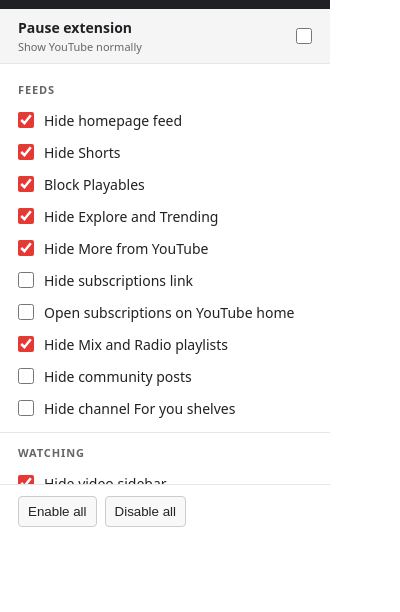
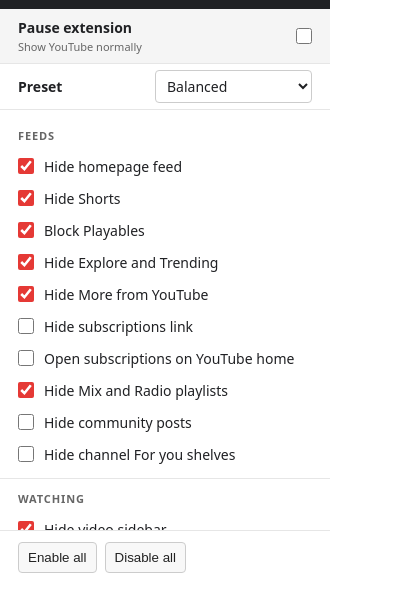
Before and after one commit to DeclanRiedel/QuietTube, a browser extension: page popup.html in a window 400 px wide. Shown: the part 66-678 px from the top of the page. Drawn offline with Linux system fonts and the light colour scheme.

Commit message:
Add focus presets to popup

```diff
--- a/popup.css
+++ b/popup.css
@@ -9,6 +9,9 @@
 .pause-control { display: flex; align-items: center; min-height: 55px; padding: 8px 18px; background: #f5f5f5; border-bottom: 1px solid #e6e6e6; }
 .pause-control span { display: flex; flex-direction: column; gap: 2px; }
 .pause-control small { color: #666; font-size: 11px; }
+.preset-control { display: flex; align-items: center; gap: 12px; min-height: 43px; padding: 6px 18px; border-bottom: 1px solid #e6e6e6; }
+.preset-control span { flex: 1; font-weight: 600; }
+.preset-control select { min-width: 150px; padding: 5px 7px; border: 1px solid #ccc; border-radius: 4px; background: #fff; color: #202124; font: inherit; }
 section { padding: 8px 18px; }
 section + section { border-top: 1px solid #e6e6e6; }
 h2 { margin: 4px 0 7px; color: #666; font-size: 11px; letter-spacing: .08em; text-transform: uppercase; }
@@ -23,7 +26,8 @@
   body { color: #eee; background: #292a2d; }
   .pause-control { background: #333437; border-color: #444; }
   .pause-control small { color: #aaa; }
-  section + section, footer { border-color: #444; }
+  section + section, footer, .preset-control { border-color: #444; }
+  .preset-control select { background: #3a3b3e; color: #eee; border-color: #555; }
   h2, #status { color: #aaa; }
   button { color: #eee; background: #3a3b3e; border-color: #555; }
   button:hover { background: #48494c; }
--- a/popup.html
+++ b/popup.html
@@ -15,6 +15,12 @@
     <span><strong>Pause extension</strong><small>Show YouTube normally</small></span>
     <input id="paused" type="checkbox">
   </label>
+  <label class="preset-control" for="preset">
+    <span>Preset</span>
+    <select id="preset">
+      <option value="custom">Custom</option>
+    </select>
+  </label>
   <main id="settings" aria-label="YouTube settings"></main>
   <footer>
     <button id="enable-all" type="button">Enable all</button>
--- a/popup.js
+++ b/popup.js
@@ -2,8 +2,18 @@
 
 const container = document.getElementById("settings");
 const status = document.getElementById("status");
+const preset = document.getElementById("preset");
 let current = normalizeUnhookSettings();
 document.getElementById("paused").addEventListener("change", event => save({ ...current, paused: event.target.checked }));
+for (const [key, value] of Object.entries(UNHOOK_PRESETS)) {
+  const option = document.createElement("option");
+  option.value = key;
+  option.textContent = value.label;
+  preset.appendChild(option);
+}
+preset.addEventListener("change", () => {
+  if (UNHOOK_PRESETS[preset.value]) save({ ...UNHOOK_PRESETS[preset.value].settings, paused: current.paused });
+});
 
 for (const group of UNHOOK_GROUPS) {
   const section = document.createElement("section");
@@ -26,6 +36,9 @@
 
 function render() {
   for (const [key, value] of Object.entries(current)) document.getElementById(key).checked = value;
+  preset.value = Object.keys(UNHOOK_PRESETS).find(key =>
+    Object.keys(UNHOOK_DEFAULTS).every(option => option === "paused" || current[option] === UNHOOK_PRESETS[key].settings[option])
+  ) || "custom";
 }
 
 async function save(next) {
@@ -41,8 +54,8 @@
   }
 }
 
-document.getElementById("enable-all").addEventListener("click", () => save(Object.fromEntries(Object.keys(current).map(key => [key, true]))));
-document.getElementById("disable-all").addEventListener("click", () => save(Object.fromEntries(Object.keys(current).map(key => [key, false]))));
+document.getElementById("enable-all").addEventListener("click", () => save({ ...current, ...Object.fromEntries(Object.keys(UNHOOK_DEFAULTS).filter(key => key !== "paused").map(key => [key, true])) }));
+document.getElementById("disable-all").addEventListener("click", () => save({ ...current, ...Object.fromEntries(Object.keys(UNHOOK_DEFAULTS).filter(key => key !== "paused").map(key => [key, false])) }));
 browser.storage.local.get("settings").then(result => {
   current = normalizeUnhookSettings(result.settings);
   render();
--- a/settings.js
+++ b/settings.js
@@ -44,6 +44,24 @@
 );
 UNHOOK_DEFAULTS.paused = false;
 
+const UNHOOK_PRESETS = {
+  balanced: { label: "Balanced", settings: { ...UNHOOK_DEFAULTS } },
+  minimal: { label: "Minimal", settings: { ...Object.fromEntries(Object.keys(UNHOOK_DEFAULTS).map(key => [key, false])), playables: true, shorts: true } },
+  subscriptions: { label: "Subscriptions only", settings: {
+    ...Object.fromEntries(Object.keys(UNHOOK_DEFAULTS).map(key => [key, false])),
+    homeFeed: true,
+    shorts: true,
+    playables: true,
+    explore: true,
+    moreFromYoutube: true,
+    mixes: true,
+    communityPosts: true,
+    channelRecommendations: true,
+    searchShorts: true,
+    redirectSubscriptions: true
+  } }
+};
+
 function normalizeUnhookSettings(saved) {
   const values = saved && typeof saved === "object" ? saved : {};
   return Object.fromEntries(Object.entries(UNHOOK_DEFAULTS).map(([key, fallback]) => [
```
Also changed, not shown: test/extension.test.js (+26 -0 lines), README.md.
